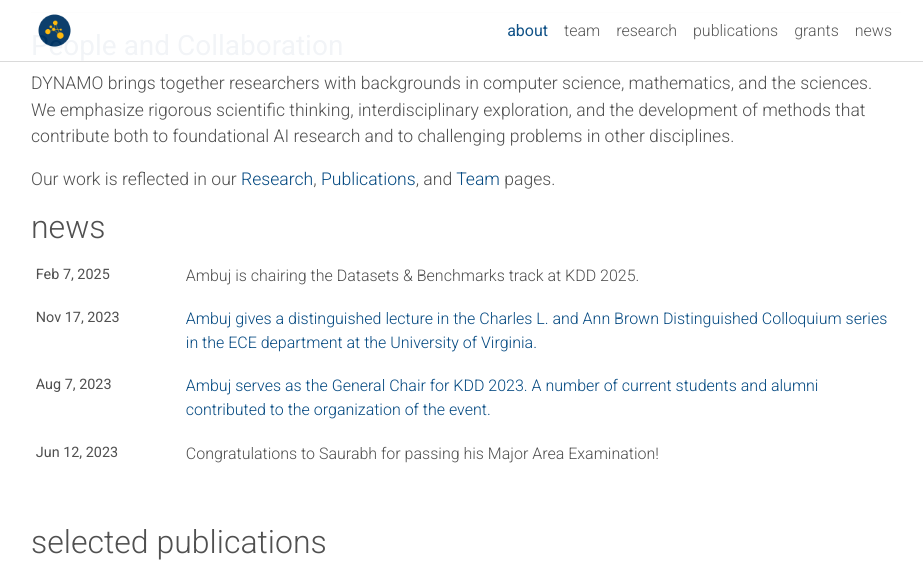
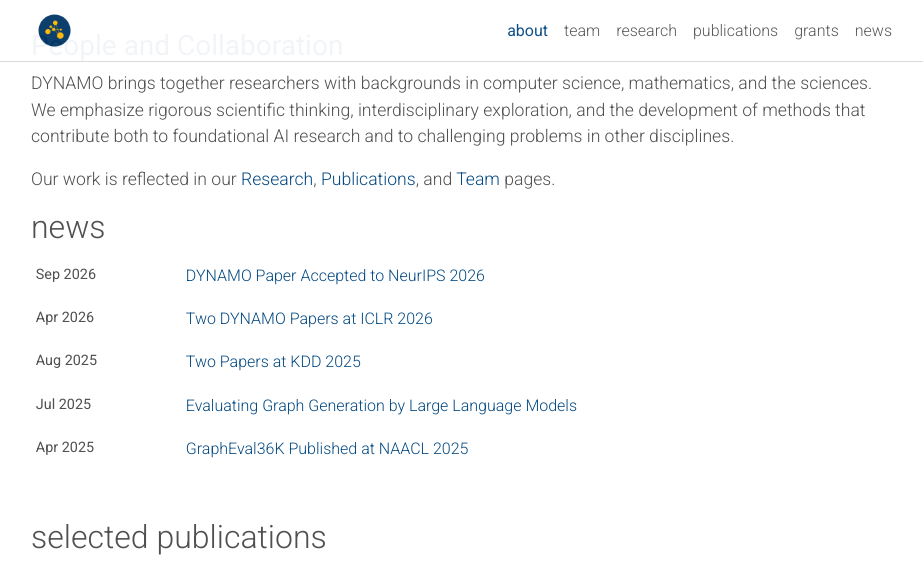
Before and after one commit to DYNAMO-Lab/dynamo-lab.github.io, a Jekyll site: the page built from _pages/about.md, in a window 1280 px wide and 900 px high, scrolled down 1505 px, cut to the strip 0-569 px from the top of the window. Shown: the whole strip, without its empty margins (174-1097 px from the left). Built offline with Jekyll 4.4.1, drawn with Linux system fonts in a browser that asks for light colours; comment, search, counter and statistics services are not loaded; a style sheet for code colours, icons or effects is not loaded.

Commit message:
news update

```diff
--- a/_includes/news.html
+++ b/_includes/news.html
@@ -13,9 +13,11 @@
               {% endif %}
               {% for item in news limit: news_limit %}
                 <tr>
-                  <th scope="row" width="150 px">{{ item.date | date: "%b %-d, %Y" }}</th>
+                  <th scope="row" width="150 px">{% if item.month_only %}{{ item.date | date: "%b %Y" }}{% else %}{{ item.date | date: "%b %-d, %Y" }}{% endif %}</th>
                   <td>
-                    {% if item.inline -%}
+                    {% if item.month_only -%}
+                      <a href="{{ '/news-updates/' | relative_url }}#{{ item.slug }}">{{ item.title }}</a>
+                    {%- elsif item.inline -%}
                       {{ item.content | remove: '<p>' | remove: '</p>' | emojify }}
                     {%- else -%}
                       <a class="news-title" href="{{ item.url | relative_url }}">{{ item.title }}</a>
--- a/_pages/news.md
+++ b/_pages/news.md
@@ -10,46 +10,19 @@ nav_order: 6
 
 Research highlights, publications, student achievements, and activities from the DYNAMO group at UC Santa Barbara.
 
-## 2026
+{% assign all_news = site.news | sort: "date" | reverse %}
+{% assign current_year = "" %}
+{% for item in all_news %}
+{% assign y = item.date | date: "%Y" %}
+{% if y != current_year %}
+## {{ y }}
+{% assign current_year = y %}
+{% endif %}
+{% if item.month_only %}
+<h3 id="{{ item.slug }}">{{ item.date | date: "%B %Y" }} — {{ item.title }}</h3>
 
-### September 2026 — DYNAMO Paper Accepted to NeurIPS 2026
-
-*Concorde: Geometry-Aware Link Prediction via Decoupled Energy Minimization* accepted to NeurIPS 2026. The paper develops a geometric approach to link prediction that combines spectral, mixed-curvature, and nonlocal representations to improve prediction in sparse networks.
-
-[Read the paper](https://arxiv.org/abs/2610.36204)
-
-### April 2026 — Two DYNAMO Papers at ICLR 2026
-
-DYNAMO researchers presented two papers at ICLR 2026, highlighting recent advances in physics-informed graph learning and human–AI systems.
-
-*FlowSymm: Physics-Aware, Symmetry-Preserving Graph Attention for Network Flow Completion* develops a graph learning approach that respects physical conservation laws when reconstructing incomplete network flows.
-
-*Learning to Lie: Adversarial Attacks on Human-AI Teams and LLMs* investigates how adversarial AI assistants can manipulate trust and influence collective decision-making.
-
-[FlowSymm](https://proceedings.iclr.cc/paper_files/paper/2026/hash/12ffe4499085e9a51beb02441212e26b-Abstract-Conference.html) · [Learning to Lie](https://proceedings.iclr.cc/paper_files/paper/2026/hash/94f093b41fc2666376fb1f667fe282f3-Abstract-Conference.html)
-
-## 2025
-
-### August 2025 — Two Papers at KDD 2025
-
-DYNAMO researchers contributed two papers to KDD 2025: *Normalized Space Alignment: A Versatile Metric for Representation Analysis*, by Danish Ebadulla, Aditya Gulati, and Ambuj Singh, and *Attribute-Enhanced Similarity Ranking for Sparse Link Prediction*, with collaborators João Mattos, Zexi Huang, Mert Kosan, and Arlei Silva. These works advance the comparison of learned representations and link prediction in sparse graphs.
-
-### July 2025 — Evaluating Graph Generation by Large Language Models
-
-Congratulations to Ege Demirci and Rithwik Kerur on their ACL 2025 Student Research Workshop paper, *Are LLMs Truly Graph-Savvy? A Comprehensive Evaluation of Graph Generation*.
-
-The paper evaluates the ability of language models to generate graphs that satisfy structural and logical constraints, revealing important limitations in graph reasoning.
-
-[Read the paper](https://aclanthology.org/2025.acl-srw.64/)
-
-### April 2025 — GraphEval36K Published at NAACL 2025
-
-*GraphEval36K: Benchmarking Coding and Reasoning Capabilities of Large Language Models on Graph Datasets* was published in Findings of NAACL 2025.
-
-The work introduces a benchmark of 40 graph programming problems and 36,900 test cases for assessing the ability of language models to reason about graph structure and algorithms.
-
-[Read the paper](https://aclanthology.org/2025.findings-naacl.452/)
-
-### February 2025 — DYNAMO Leadership at KDD 2025
-
-Ambuj Singh served as Chair of the Datasets and Benchmarks track at KDD 2025 and KDD 2026.
+{{ item.content | markdownify }}
+{% else %}
+<p><strong>{{ item.date | date: "%B %-d, %Y" }}</strong> — {{ item.content | remove: '<p>' | remove: '</p>' }}</p>
+{% endif %}
+{% endfor %}
```
Also changed, not shown: _news/acl2025.md (added, +12 -0 lines), _news/iclr2026.md (added, +14 -0 lines), _news/kdd2025papers.md (added, +8 -0 lines), _news/kddpc-bm.md (+3 -1 lines), _news/naacl2025.md (added, +12 -0 lines), _news/neurips2026.md (added, +10 -0 lines).
